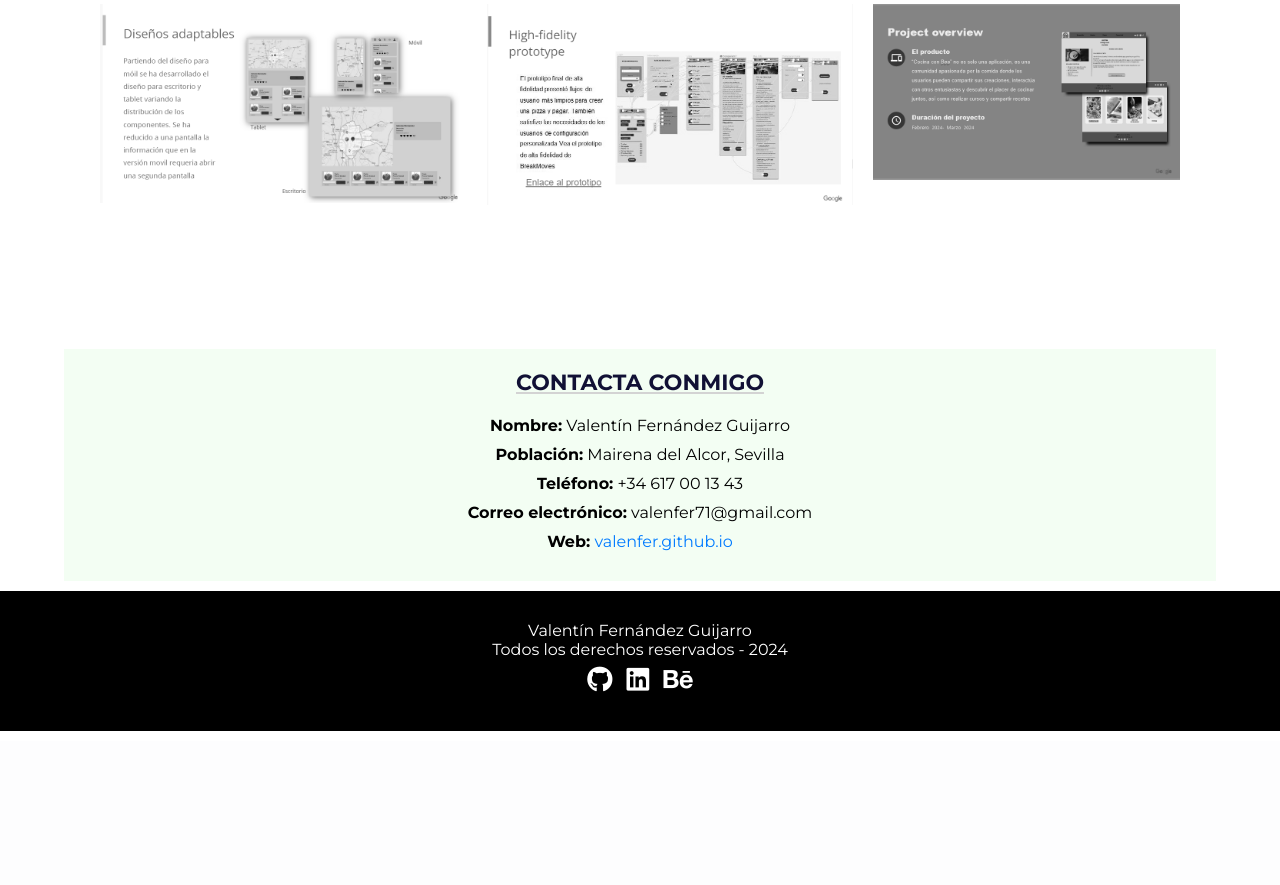
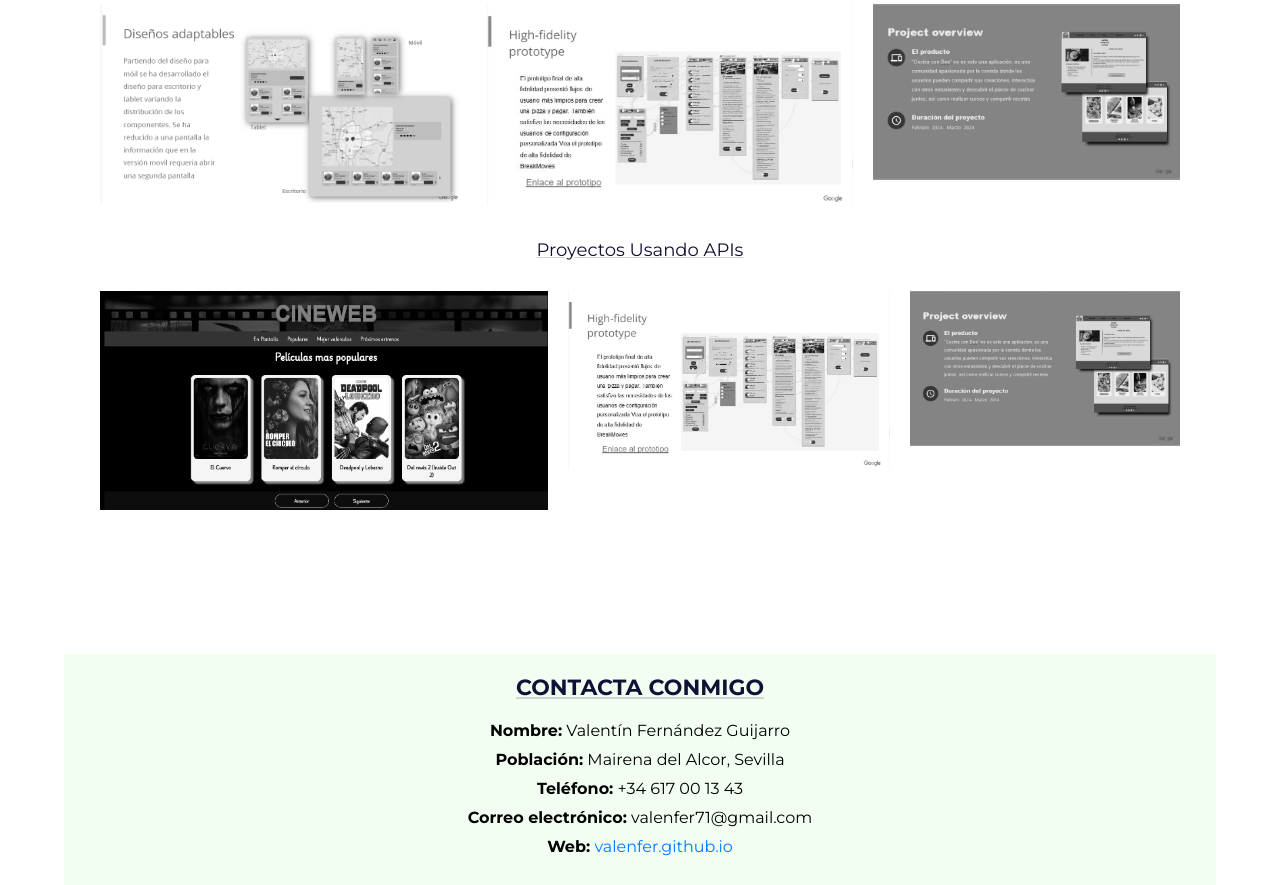
Before and after one commit to valenfer/valenfer.github.io, a PHP site: page / in a window 1280 px wide. Shown: the part 2992-3877 px from the top of the page. Before the commit the page ends 3723 px from the top, so only its background shows below. Run offline with PHP 8.4, Linux system fonts and the light colour scheme; some libraries are stand-ins or nearby versions.

Commit message:
Add files via upload

```diff
--- a/css/estilo.css
+++ b/css/estilo.css
@@ -468,7 +468,7 @@ footer a {
     }
 
     #inicio .contenido .presentacion h2{
-        font-size: 40px;
+        font-size: 20px;
     }
 
     #sobremi{
--- a/index.html
+++ b/index.html
@@ -23,7 +23,7 @@
                             <li><a href="#inicio" class="seleccionado" onclick="seleccionar(this)">Inicio</a></li>
                             <li><a href="#sobremi" onclick="seleccionar(this)">Sobre mí</a></li>
                             <li><a href="#servicios" onclick="seleccionar(this)">Conocimientos</a></li>
-                            <li><a href="./curriculumweb/index.html" target="_blanck">Curriculum Web</a></li>
+                            <li><a href="https://valenfer.github.io/curriculumweb" taregt="_blanck" onclick="seleccionar(this)">Curriculum Web</a></li>
                             <li><a href="#portfolio" onclick="seleccionar(this)">Portfolio</a></li>
                             <li><a href="#contacto" onclick="seleccionar(this)">Contacto</a></li>
                         </ul>
@@ -64,9 +64,9 @@
             <p>Aunque aún no cuento con experiencia laboral, en mi portafolio podrás ver algunos de los trabajos que he
                 realizado durante mi formación y en iniciativas personales.</p>
             <p>Te invito a explorar mis trabajos y descubrir cómo puedo contribuir a tu equipo. </p>
-            <a href="./docs/CV_Valentin_Fernandez.pdf">Descargar CV</a>
+            <a href="./docs/CV_Valentin_Fernandez.pdf" target="_blanck">Descargar CV</a>
             &nbsp;&nbsp;&nbsp;&nbsp;
-            <a href="./curriculumweb/index.html" target="_blanck">Ver curriculum Web</a>
+            <a href="https://valenfer.github.io/curriculumweb" target="_blanck">Ver curriculum Web</a>
         </div><!--fin div sobremi-->
 
     </section><!--Fin sección #sobremi-->
@@ -196,6 +196,60 @@
 
         </div><!--Fin div .fila-->
 
+        <p class="subtitulos">Proyectos Usando APIs </p>
+        <div class="fila">
+            <div class="proyecto">
+                <div class="overlay"><img src="./img/proyectos/cineweb.png" alt=""></div>
+
+                <div class="info">
+                    <h4>Consulta de pelicas de cine usando API de TMDB</h4>
+                    <div class="enlaces-proyectos">
+                        <a href="https://valenfer.github.io/cineweb" target="_blank">
+                            <h3>Ver sitio</h3>
+                        </a>
+                        <a href="https://www.figma.com/proto/8wdSvoAvpaQzMMJqx6lHCQ/delcampoalamesa?node-id=30-632&t=qs6oub2rRC5K3ra7-1&scaling=min-zoom&content-scaling=fixed&page-id=30%3A631&starting-point-node-id=30%3A632" target="_blank">
+                            <h3>Código</h3>
+                        </a>
+                    </div>
+                </div><!--Fin div .info-->
+            </div><!--Fin div .proyecto-->
+
+            <div class="proyecto">
+                <div class="overlay"><img src="./img/proyectos/cine1.png" alt=""></div>
+
+                <div class="info">
+                    <h4>Proyecto UX/UI: APP de información personalizada sobre peliculas de cine y estrenos</h4>
+                    <div class="enlaces-proyectos">
+                        <a href="./docs/casodeestudiousabilidad.pdf" target="_blank">
+                            <h3>PDF</h3>
+                        </a>
+                        <a
+                            href="https://www.figma.com/proto/5PXD5kgSXYvQlMy7Ymu9ft/GoogleUXLast?node-id=118-843&node-type=CANVAS&t=WAyrFLfpCUh8rptT-1&scaling=min-zoom&content-scaling=fixed&page-id=118%3A676" target="_blank">
+                            <h3>Prototipo Figma</h3>
+                        </a>
+                    </div>
+                </div><!--Fin div .info-->
+            </div><!--Fin div .proyecto-->
+
+            <div class="proyecto">
+                <div class="overlay"><img src="./img/proyectos/cocina1.png" alt=""></div>
+
+                <div class="info">
+                    <h4>Proyecto UX/UI: APP de recetas caseras</h4>
+                    <div class="enlaces-proyectos">
+                        <a href="./docs/casodeestudiousabilidad.pdf" target="_blank">
+                            <h3>PDF</h3>
+                        </a>
+                        <a
+                            href="https://www.figma.com/proto/sz6C2OiZirleK0RfJU9wWA/AdobeXD?node-id=63-96&node-type=CANVAS&t=SN1yKbxqwXZAlmuy-1&scaling=min-zoom&content-scaling=fixed&page-id=63%3A82" target="_blank">
+                            <h3>Prototipo Figma</h3>
+                        </a>
+                    </div>
+                </div><!--Fin div .info-->
+            </div><!--Fin div .proyecto-->
+
+
+        </div><!--Fin div .fila-->
 
     </section><!--Fin sección portafolio-->
 
--- a/scripts/script.js
+++ b/scripts/script.js
@@ -1,10 +1,10 @@
 /*Función para mostrar el menú responsivo*/
 function responsiveMenu(){
-    var x=document.getElementById("nav");
-    if(x.className===""){
-        x.className="responsive";
+    var menu=document.getElementById("nav");
+    if(menu.className===""){
+        menu.className="responsive";
     }else{
-        x.className="";
+        menu.className="";
     }
 }
 
@@ -19,6 +19,6 @@ function seleccionar(link){
 
     link.className="seleccionado";
     //Hacemos desaparecer el menu una vez seleccionada una opción en el menú responsivo
-    var x=document.getElementById("nav");
-    x.className="";
+    var menu=document.getElementById("nav");
+    menu.className="";
 }
```
Also changed, not shown: img/proyectos/cineweb.png (added).
